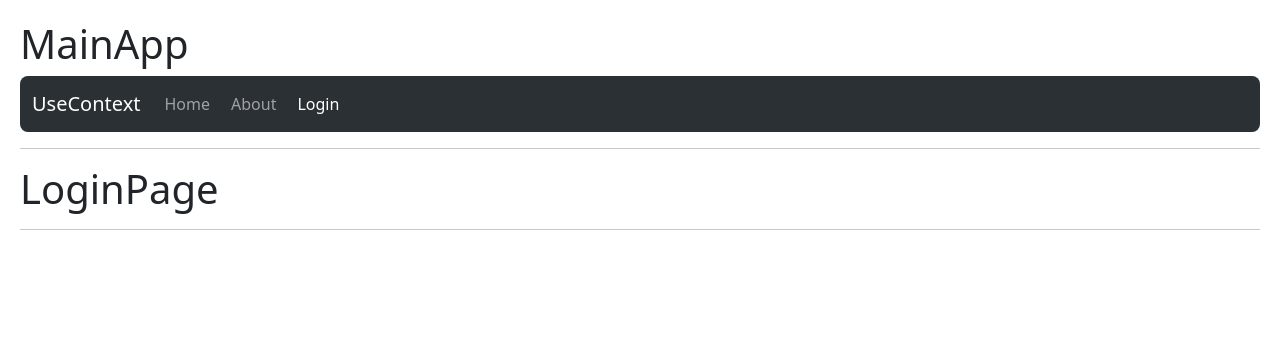
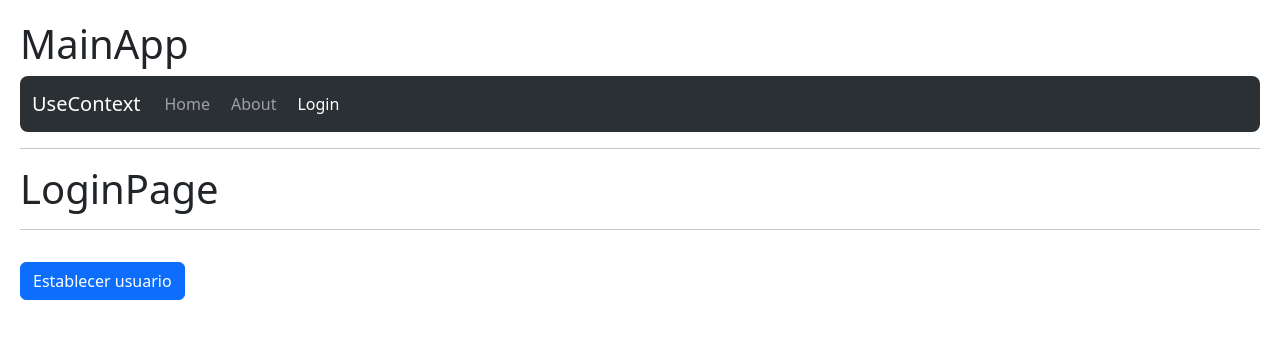
Before and after one commit to Curso-React-Js/05-hooks-app, a React (Vite) app: page /login in a window 1280 px wide. Shown: the top 338 px of the page. Built offline with nearby package versions, Linux system fonts and the light colour scheme.

Commit message:
uso de un useContext para pasar informacion a diferentes componentes

```diff
--- a/src/09-useContext/HomePage.jsx
+++ b/src/09-useContext/HomePage.jsx
@@ -1,8 +1,18 @@
+import { useContext } from 'react';
+import { UserContext } from './context/UserContext';
+
 export const HomePage = () => {
+
+  const { user } = useContext( UserContext );
+
   return (
     <>
-      <h1>HomePage</h1>
+      <h1>HomePage <small>{ user?.name }</small></h1>
       <hr />
+
+      <pre>
+        { JSON.stringify(user, null, 3) }
+      </pre>
     </>
   );
 }
--- a/src/09-useContext/LoginPage.jsx
+++ b/src/09-useContext/LoginPage.jsx
@@ -1,8 +1,25 @@
+import { useContext } from 'react';
+import { UserContext } from './context/UserContext';
+
 export const LoginPage = () => {
+
+  const { user, setUser } = useContext( UserContext );
+  // console.log(user);
+
   return (
     <>
       <h1>LoginPage</h1>
       <hr />
+
+      <pre>
+        { JSON.stringify(user, null, 3) }
+      </pre>
+
+      <button
+        className='btn btn-primary'
+        onClick={ () => setUser({ id: 132, name: 'Luis', email: 'test@test.com' }) }>
+        Establecer usuario
+      </button>
     </>
   );
 }
--- a/src/09-useContext/context/UserProvider.jsx
+++ b/src/09-useContext/context/UserProvider.jsx
@@ -1,14 +1,19 @@
+import { useState } from 'react';
 import { UserContext } from './UserContext';
 
-const user = {
-  id: 123,
-  name: 'Angel FG',
-  email: 'angefg@google.com'
-}
+// const user = {
+//   id: 123,
+//   name: 'Angel FG',
+//   email: 'angefg@google.com'
+// }
 
 export const UserProvider = ({ children }) => {
+
+  const [ user, setUser ] = useState();
+
   return (
-    <UserContext.Provider value={{ hola: 'Mundo', user }}>
+    // <UserContext.Provider value={{ hola: 'Mundo', user }}>
+    <UserContext.Provider value={{ user, setUser }}>
       { children }
     </UserContext.Provider>
   );
```
